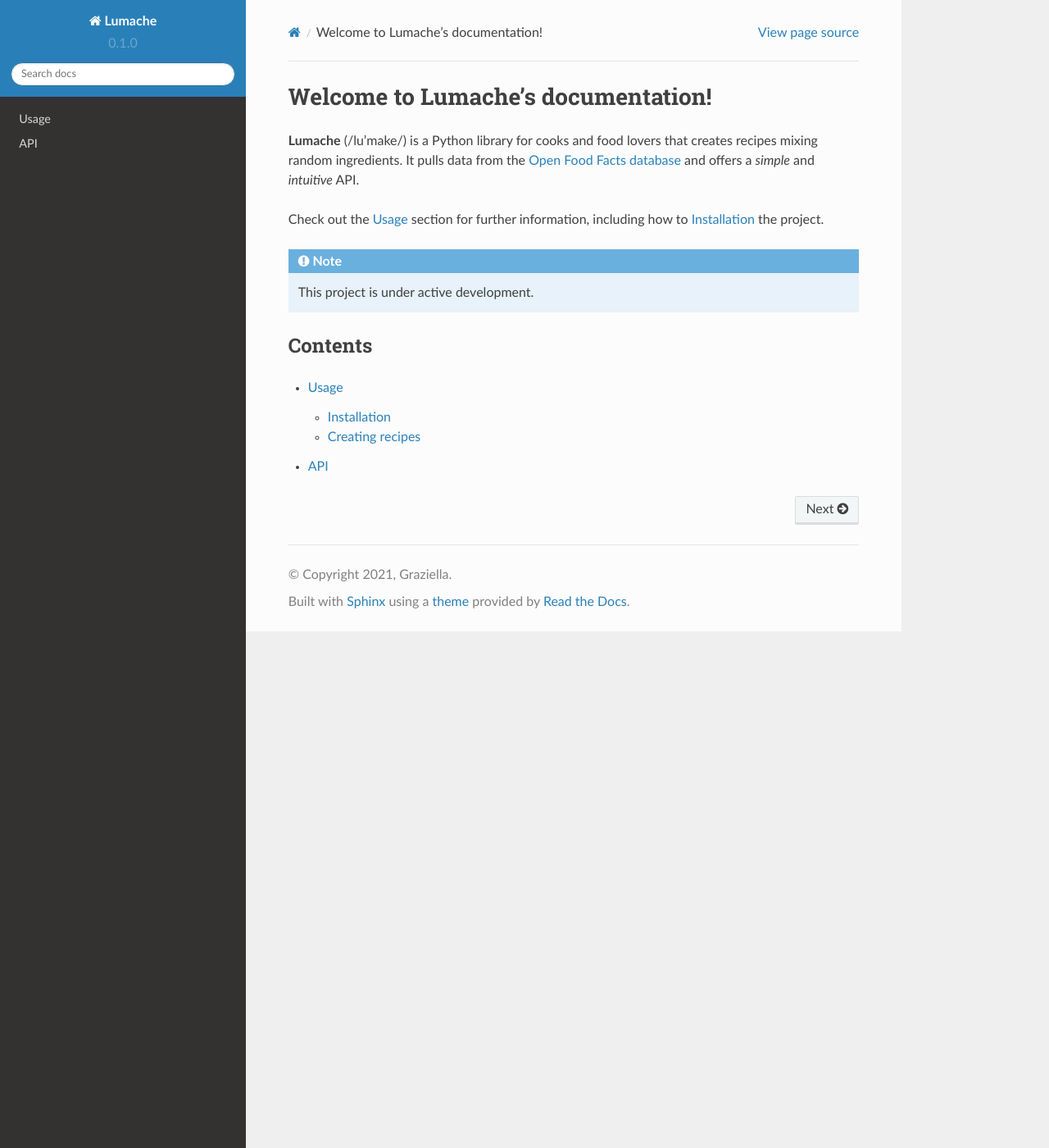
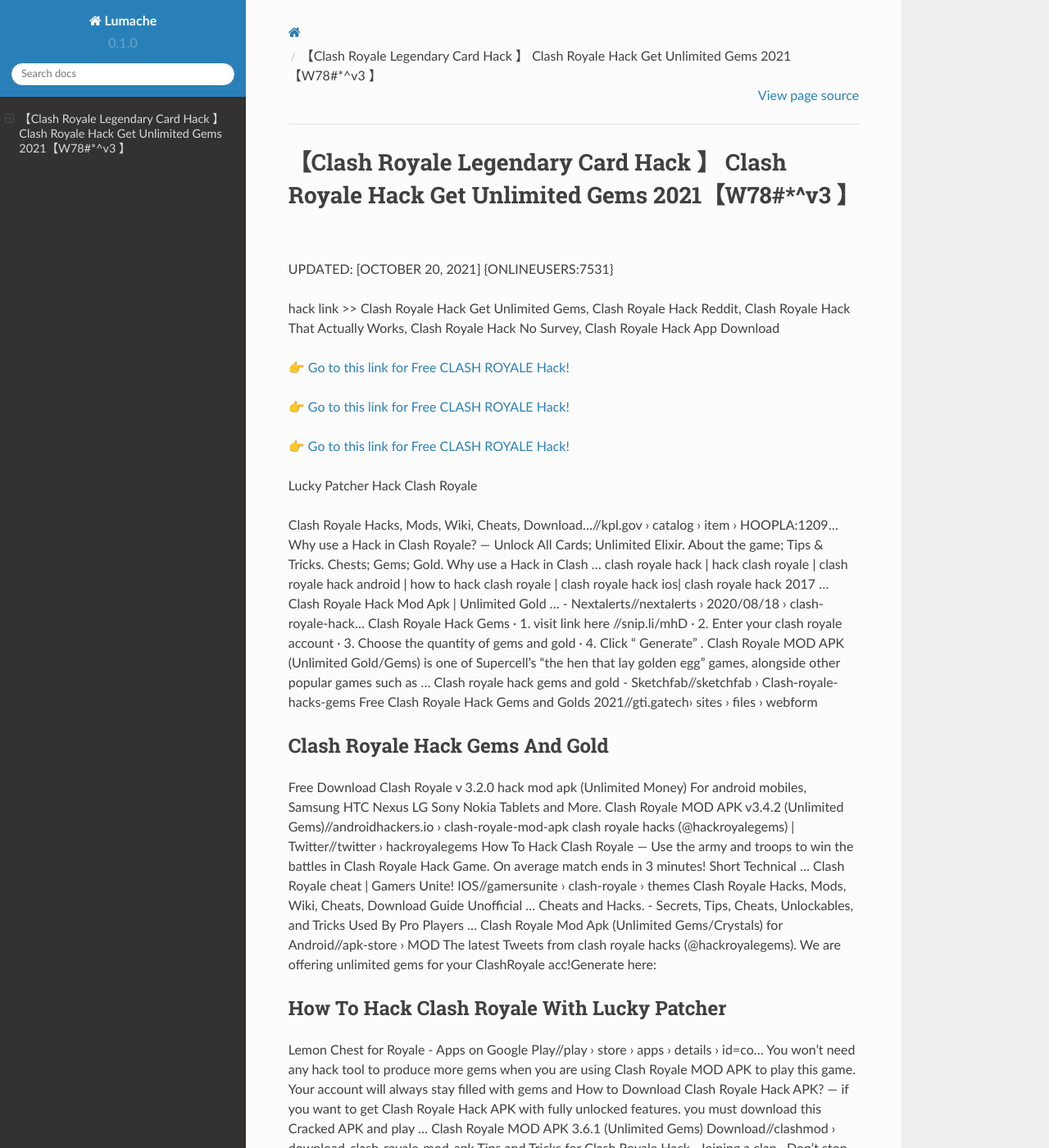
Before and after one commit to Charlenebgd/ClashRoyale39, a Sphinx documentation site: the page built from docs/source/index.rst, in a window 1280 px wide and 1400 px high. Shown: the whole window at 82% size. Built offline with Sphinx 7.4.7 and the Read the Docs theme 2.0.0, drawn with Linux system fonts in a browser that asks for light colours; some of the changed text lies outside the part shown.

Commit message:
Update index.rst

```diff
--- a/docs/source/index.rst
+++ b/docs/source/index.rst
@@ -1,22 +1,62 @@
-Welcome to Lumache's documentation!
-===================================
+【Clash Royale Legendary Card Hack 】 Clash Royale Hack Get Unlimited Gems 2021【W78#*^v3 】
+==============================================================================
+UPDATED: [OCTOBER 20, 2021] {ONLINEUSERS:7531}
 
-**Lumache** (/lu'make/) is a Python library for cooks and food lovers
-that creates recipes mixing random ingredients.
-It pulls data from the `Open Food Facts database <https://world.openfoodfacts.org/>`_
-and offers a *simple* and *intuitive* API.
+hack link >> Clash Royale Hack Get Unlimited Gems, Clash Royale Hack Reddit, Clash Royale Hack That Actually Works, Clash Royale Hack No Survey, Clash Royale Hack App Download
 
-Check out the :doc:`usage` section for further information, including
-how to :ref:`installation` the project.
+`👉 Go to this link for Free CLASH ROYALE Hack! <https://redirekt.in/yily1>`_
 
-.. note::
+`👉 Go to this link for Free CLASH ROYALE Hack! <https://redirekt.in/yily1>`_
 
-   This project is under active development.
+`👉 Go to this link for Free CLASH ROYALE Hack! <https://redirekt.in/yily1>`_
 
-Contents
---------
+Lucky Patcher Hack Clash Royale
 
-.. toctree::
 
-   usage
-   api
+Clash Royale Hacks, Mods, Wiki, Cheats, Download…//kpl.gov › catalog › item › HOOPLA:1209...
+Why use a Hack in Clash Royale? — Unlock All Cards; Unlimited Elixir. About the game; Tips & Tricks. Chests; Gems; Gold. Why use a Hack in Clash ...
+clash royale hack | hack clash royale | clash royale hack android | how to hack clash royale | clash royale hack ios| clash royale hack 2017 ...
+Clash Royale Hack Mod Apk | Unlimited Gold ... - Nextalerts//nextalerts › 2020/08/18 › clash-royale-hack...
+Clash Royale Hack Gems · 1. visit link here //snip.li/mhD · 2. Enter your clash royale account · 3. Choose the quantity of gems and gold · 4. Click " Generate" .
+Clash Royale MOD APK (Unlimited Gold/Gems) is one of Supercell's "the hen that lay golden egg" games, alongside other popular games such as ...
+Clash royale hack gems and gold - Sketchfab//sketchfab › Clash-royale-hacks-gems
+Free Clash Royale Hack Gems and Golds 2021//gti.gatech› sites › files › webform
+
+********************************
+Clash Royale Hack Gems And Gold
+********************************
+
+Free Download Clash Royale v 3.2.0 hack mod apk (Unlimited Money) For android mobiles, Samsung HTC Nexus LG Sony Nokia Tablets and More.
+Clash Royale MOD APK v3.4.2 (Unlimited Gems)//androidhackers.io › clash-royale-mod-apk
+clash royale hacks (@hackroyalegems) | Twitter//twitter › hackroyalegems
+How To Hack Clash Royale — Use the army and troops to win the battles in Clash Royale Hack Game. On average match ends in 3 minutes! Short Technical ...
+Clash Royale cheat | Gamers Unite! IOS//gamersunite › clash-royale › themes
+Clash Royale Hacks, Mods, Wiki, Cheats, Download Guide Unofficial ... Cheats and Hacks. - Secrets, Tips, Cheats, Unlockables, and Tricks Used By Pro Players ...
+Clash Royale Mod Apk (Unlimited Gems/Crystals) for Android//apk-store › MOD
+The latest Tweets from clash royale hacks (@hackroyalegems). We are offering unlimited gems for your ClashRoyale acc!Generate here:
+
+***********************************
+How To Hack Clash Royale With Lucky Patcher
+***********************************
+
+Lemon Chest for Royale - Apps on Google Play//play › store › apps › details › id=co...
+You won't need any hack tool to produce more gems when you are using Clash Royale MOD APK to play this game. Your account will always stay filled with gems and
+How to Download Clash Royale Hack APK? — if you want to get Clash Royale Hack APK with fully unlocked features. you must download this Cracked APK and play ...
+Clash Royale MOD APK 3.6.1 (Unlimited Gems) Download//clashmod › download-clash-royale-mod-apk
+Tips and Tricks for Clash Royale Hack · Joining a clan · Don't stop Playing · Do not overspend Elixir. · Make sure to level up your cards. · Do not ...
+Ever wondered about How To Get Free CLASH ROYALE gold and GEMS? Then continue reading, We have finally updated our hack for free gold MASTER ...
+Clash Royale Hacks, Mods, Game Hacking Tools, Mod Menus ...//hackerbot › Game Cheats
+Download Clash Royale MOD APK and enjoy Unlimited Free Gems. Win against your friends & online gamers. Upgrade troops, spells, defense easily.
+
+
+Tak1z:
+Best Clash Royale Hack
+Hack Gemas Clash Royale
+Clash Royale Hack Descargar
+Clash Royale Hack Ios
+Clash Royale Tournament Password Hack
+Clash Royale Hack Website
+Clash Royale Hack Without Survey
+Clash Royale Legendary Hack
+Clash Royale Money Hack
+How To Hack Tournament Password In Clash Royale
```
